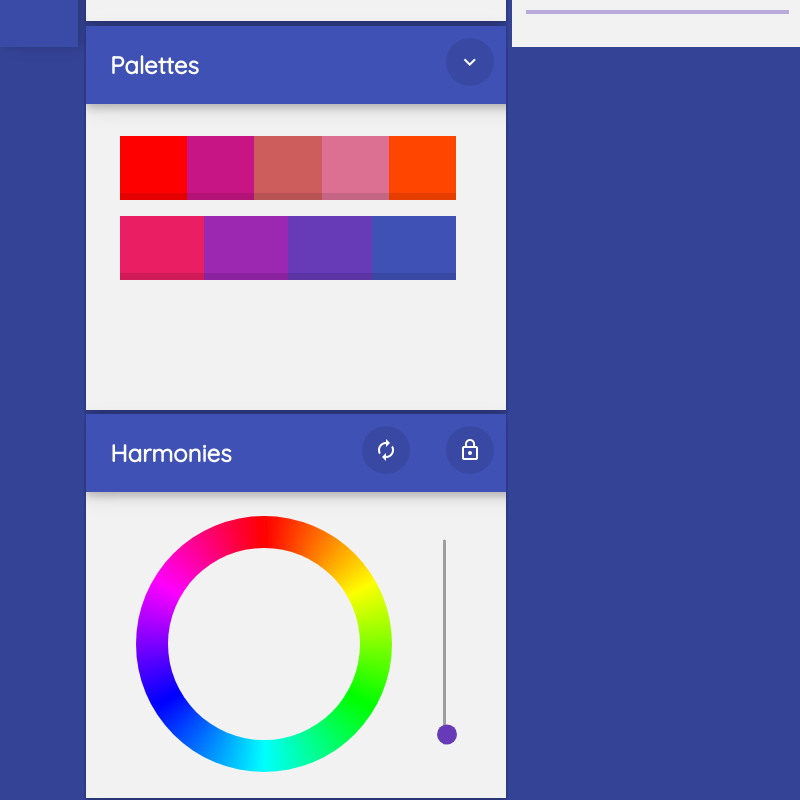
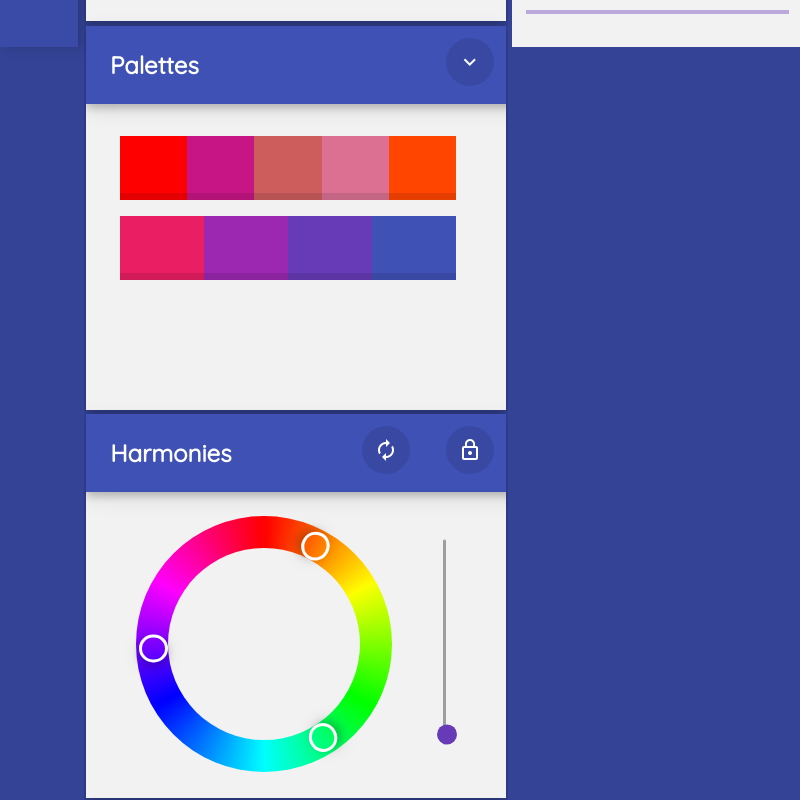
Before and after one commit to grychi/ColorPot, an Electron app: page ColorPot/index.html in a window 800 px wide. Shown: the part 753-1553 px from the top of the page. Drawn offline with nearby package versions, Linux system fonts and the light colour scheme.

Commit message:
front-end additions

```diff
--- a/ColorPot/css/testing.css
+++ b/ColorPot/css/testing.css
@@ -1,4 +1,18 @@
 @charset "UTF-8";
+
+#pickBar {
+    position: absolute;
+    top: -.4em;
+    left: -3px;
+    background-color: transparent;
+    height: .8em;
+    width: 2em;
+    border-radius: .5em;
+    border-width: 3px;
+    border-style: solid;
+    border-color: white;
+    box-shadow: 0 4px 8px 0 rgba(0, 0, 0, 0.2), 0 6px 20px 0 rgba(0, 0, 0, 0.1);
+}
 
 #mapView {
     height: 100%;
@@ -11,6 +25,28 @@
     margin: auto;
     height: 100%;
     width: 100%;
+}
+
+.harPickWrap {
+    position: absolute;
+    top: 50%;
+    transform: translate(0, -50%) rotate(0deg);
+    transform-origin: right center;
+    height: 1.2em;
+    width: 50%;
+}
+.harPickCircle {
+    position: absolute;
+    top: 0;
+    left: .2em;
+    height: 1.4em;
+    width: 1.4em;
+    background-color: transparent;
+    border-width: 3px;
+    border-style: solid;
+    border-radius: 1.2em;
+    border-color: white;
+    box-shadow: 0 4px 8px 0 rgba(0, 0, 0, 0.2), 0 6px 20px 0 rgba(0, 0, 0, 0.1);
 }
 #harPick {
     position: absolute;
--- a/ColorPot/index.html
+++ b/ColorPot/index.html
@@ -100,7 +100,18 @@
       <div id="harBox">
         <div id="colorWheel">
           <div id="colorCenter"></div>
+
+          <div class="harPickWrap">
+            <div class="harPickCircle"></div>
+          </div>
+          <div class="harPickWrap" style="transform: translate(0, -50%) rotate(120deg)">
+            <div class="harPickCircle"></div>
+          </div>
+          <div class="harPickWrap" style="transform: translate(0, -50%) rotate(240deg)">
+            <div class="harPickCircle"></div>
+          </div>
         </div>
+
         <div id="harPick">
           <div id="harRange"><input type="range" min="2" max="6" step="1" value="2" tabindex="0" /></div>
         </div>
@@ -130,10 +141,11 @@
       <b style="font-size: 1.8em">ColorPot</b> Version: 1.0<br>
       <div id="colorPotIcon"></div>
       <a href="#">Check for updates</a><br> An elegant and easy-to-use color tool for graphic designers, digital artists,
-      web developers, material design enthusiasts, and anyone who wants to play with colors.<br> Have any suggestions? <a
+      web developers, material design enthusiasts, and anyone who wants to play with colors.<br> Have any suggestions?
+      <a
         onclick="showFeedb()" href="#">Provide feedback here</a>.<br>
-      <a href="https://github.com/therealgary/" target="_blank">therealgary@github</a><br>
-      <span style="font-size: .8em;">
+        <a href="https://github.com/therealgary/" target="_blank">therealgary@github</a><br>
+        <span style="font-size: .8em;">
         License: <a href="#">GNU GPLv3</a><br style="font-size: 1em;">
         <a href="#">Terms of Use</a><br>
       </span>
@@ -224,8 +236,8 @@
       <input type="text" name="cName" placeholder="Name" maxlength="35" autocorrect="off" autocapitalize="off" spellcheck="false"><br>
       <input type="email" name="cEmail" placeholder="E-mail" maxlength="45" autocorrect="off" autocapitalize="off" spellcheck="false"
         required><br>
-        <textarea id="fbText" name="cMessage" placeholder="Let me know what you think" required></textarea><br>
-        <input type="submit" value="submit">
+      <textarea id="fbText" name="cMessage" placeholder="Let me know what you think" required></textarea><br>
+      <input type="submit" value="submit">
     </form>
     <div id="fbSent">
       <b>Thanks!</b><br> Your feedback will be taken into consideration. <br>
```
